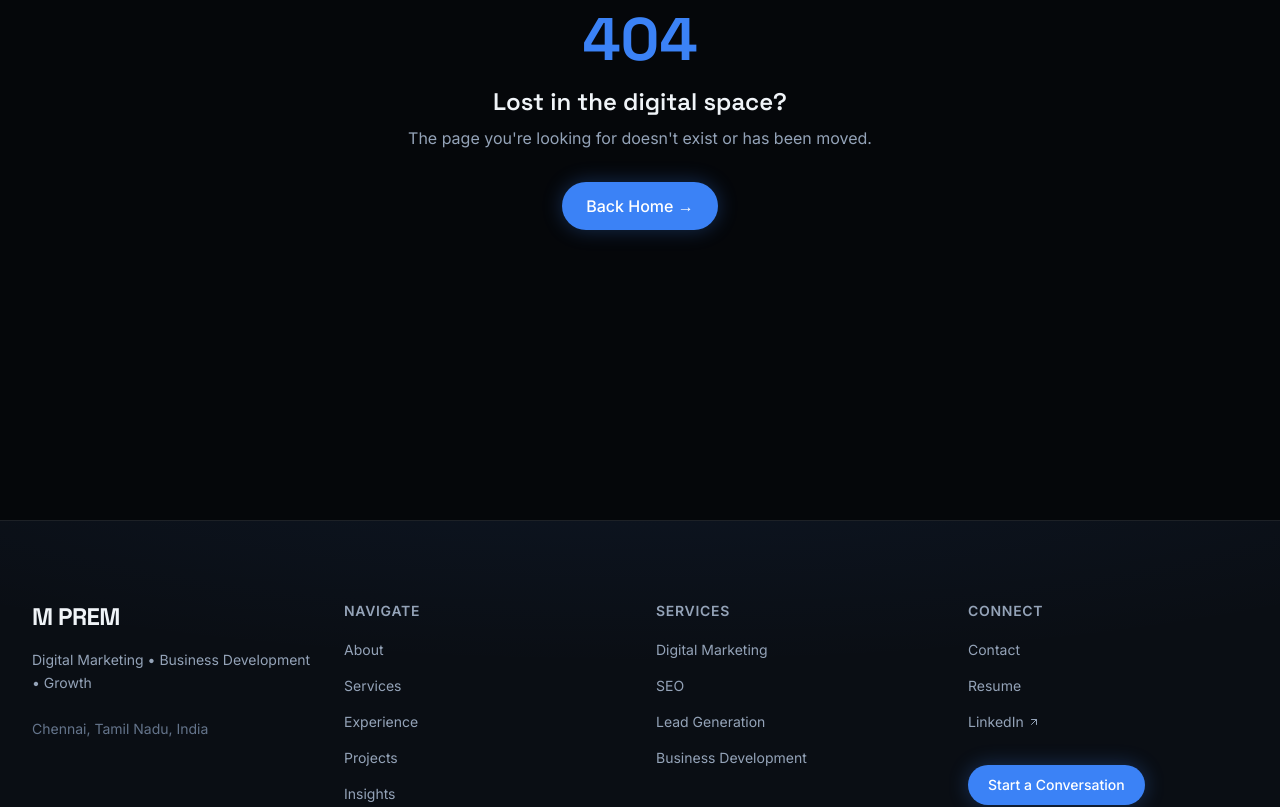
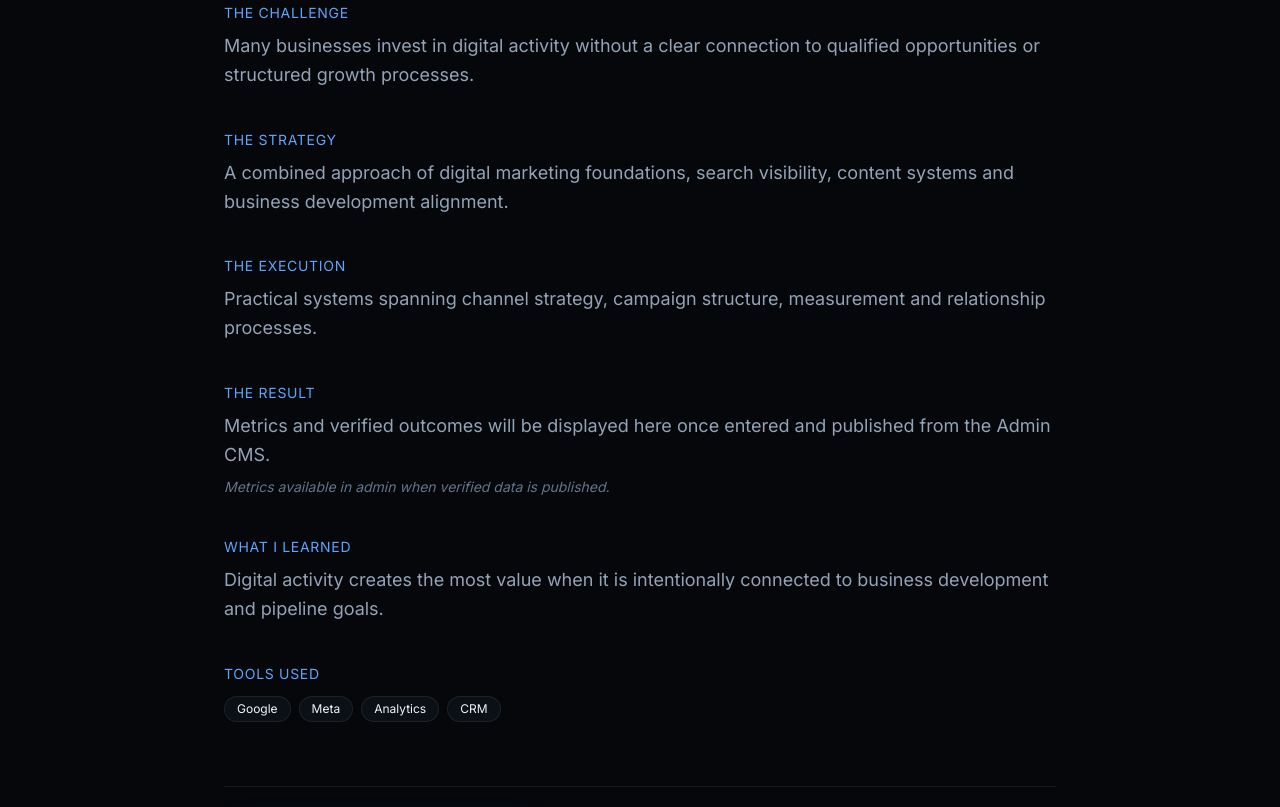
Before and after one commit to premieqs-ops/mprem-portfolio, a Next.js app: page /case-studies/digital-presence-to-opportunity in a window 1280 px wide. Before the commit this address had no page. Shown: the part 280-1087 px from the top of the page. Built offline with nearby package versions, Linux system fonts and the light colour scheme.

Commit message:
Add case studies, insights, certifications, resume pages

```diff
--- /dev/null
+++ b/src/app/case-studies/[slug]/page.tsx
@@ -0,0 +1,71 @@
+import type { Metadata } from "next";
+import { caseStudies } from "@/data/mock";
+import { notFound } from "next/navigation";
+import Link from "next/link";
+import Badge from "@/components/ui/Badge";
+
+interface Props {
+  params: Promise<{ slug: string }>;
+}
+
+export async function generateMetadata({ params }: Props): Promise<Metadata> {
+  const { slug } = await params;
+  const cs = caseStudies.find((c) => c.slug === slug);
+  if (!cs) return { title: "Case Study" };
+  return { title: cs.title, description: cs.strategy };
+}
+
+export default async function CaseStudyPage({ params }: Props) {
+  const { slug } = await params;
+  const cs = caseStudies.find((c) => c.slug === slug && c.status === "published");
+  if (!cs) notFound();
+
+  return (
+    <div className="pt-28 pb-24">
+      <div className="mx-auto max-w-4xl px-4 sm:px-6 lg:px-8">
+        <Badge className="mb-4">Case Study</Badge>
+        <h1 className="section-heading mb-8">{cs.title}</h1>
+
+        <div className="space-y-10">
+          <section>
+            <h2 className="text-sm uppercase tracking-wider text-accent-light mb-2">The Challenge</h2>
+            <p className="text-foreground-muted leading-relaxed text-lg">{cs.challenge}</p>
+          </section>
+          <section>
+            <h2 className="text-sm uppercase tracking-wider text-accent-light mb-2">The Strategy</h2>
+            <p className="text-foreground-muted leading-relaxed text-lg">{cs.strategy}</p>
+          </section>
+          <section>
+            <h2 className="text-sm uppercase tracking-wider text-accent-light mb-2">The Execution</h2>
+            <p className="text-foreground-muted leading-relaxed text-lg">{cs.execution}</p>
+          </section>
+          <section>
+            <h2 className="text-sm uppercase tracking-wider text-accent-light mb-2">The Result</h2>
+            <p className="text-foreground-muted leading-relaxed text-lg">{cs.result}</p>
+            {cs.metrics.length === 0 && (
+              <p className="mt-2 text-sm text-foreground-subtle italic">Metrics available in admin when verified data is published.</p>
+            )}
+          </section>
+          <section>
+            <h2 className="text-sm uppercase tracking-wider text-accent-light mb-2">What I Learned</h2>
+            <p className="text-foreground-muted leading-relaxed text-lg">{cs.learnings}</p>
+          </section>
+          {cs.tools.length > 0 && (
+            <section>
+              <h2 className="text-sm uppercase tracking-wider text-accent-light mb-3">Tools Used</h2>
+              <div className="flex flex-wrap gap-2">
+                {cs.tools.map((t) => (
+                  <span key={t} className="px-3 py-1 text-xs rounded-full border border-border bg-background-card">{t}</span>
+                ))}
+              </div>
+            </section>
+          )}
+        </div>
+
+        <div className="mt-16 pt-8 border-t border-border">
+          <Link href="/contact" className="btn-primary">Discuss a Similar Challenge \u2192</Link>
+        </div>
+      </div>
+    </div>
+  );
+}
--- /dev/null
+++ b/src/app/case-studies/page.tsx
@@ -0,0 +1,46 @@
+import type { Metadata } from "next";
+import { caseStudies } from "@/data/mock";
+import Badge from "@/components/ui/Badge";
+import Link from "next/link";
+
+export const metadata: Metadata = {
+  title: "Case Studies",
+  description: "Case studies showing strategy, execution and outcomes.",
+};
+
+export default function CaseStudiesPage() {
+  const published = caseStudies.filter((c) => c.status === "published");
+
+  return (
+    <div className="pt-28 pb-24">
+      <div className="mx-auto max-w-7xl px-4 sm:px-6 lg:px-8">
+        <Badge className="mb-4">Case Studies</Badge>
+        <h1 className="section-heading mb-4">How Strategy Becomes Results</h1>
+        <p className="section-subheading mb-16">Challenge \u2192 Strategy \u2192 Execution \u2192 Result. Metrics appear only when verified data is entered in Admin.</p>
+
+        <div className="space-y-8">
+          {published.map((cs) => (
+            <div key={cs.id} className="glass-card p-6 md:p-10">
+              <h2 className="text-2xl font-display font-semibold mb-4">{cs.title}</h2>
+              <div className="grid md:grid-cols-2 gap-6 text-sm">
+                <div>
+                  <p className="text-xs uppercase tracking-wider text-foreground-subtle mb-1">The Challenge</p>
+                  <p className="text-foreground-muted">{cs.challenge}</p>
+                </div>
+                <div>
+                  <p className="text-xs uppercase tracking-wider text-foreground-subtle mb-1">The Strategy</p>
+                  <p className="text-foreground-muted">{cs.strategy}</p>
+                </div>
+              </div>
+              <div className="mt-6">
+                <Link href={`/case-studies/${cs.slug}`} className="text-accent-light text-sm font-medium hover:underline">
+                  View full case study \u2192
+                </Link>
+              </div>
+            </div>
+          ))}
+        </div>
+      </div>
+    </div>
+  );
+}
--- /dev/null
+++ b/src/app/certifications/page.tsx
@@ -0,0 +1,35 @@
+import type { Metadata } from "next";
+import { certifications } from "@/data/mock";
+import Badge from "@/components/ui/Badge";
+
+export const metadata: Metadata = {
+  title: "Certifications",
+  description: "Professional certifications.",
+};
+
+export default function CertificationsPage() {
+  return (
+    <div className="pt-28 pb-24">
+      <div className="mx-auto max-w-4xl px-4 sm:px-6 lg:px-8">
+        <Badge className="mb-4">Certifications</Badge>
+        <h1 className="section-heading mb-4">Credentials</h1>
+        <p className="section-subheading mb-12">Certifications are managed from Admin. Only verified entries are shown.</p>
+
+        {certifications.length === 0 ? (
+          <div className="glass-card p-12 text-center">
+            <p className="text-foreground-muted">Certifications will appear here once added from the Admin CMS.</p>
+          </div>
+        ) : (
+          <div className="space-y-4">
+            {certifications.map((c) => (
+              <div key={c.id} className="glass-card p-6">
+                <h2 className="font-semibold">{c.name}</h2>
+                <p className="text-sm text-foreground-muted">{c.issuer} \u00b7 {c.issueDate}</p>
+              </div>
+            ))}
+          </div>
+        )}
+      </div>
+    </div>
+  );
+}
--- /dev/null
+++ b/src/app/insights/page.tsx
@@ -0,0 +1,40 @@
+import type { Metadata } from "next";
+import { articles } from "@/data/mock";
+import Badge from "@/components/ui/Badge";
+import Link from "next/link";
+
+export const metadata: Metadata = {
+  title: "Insights",
+  description: "Ideas, experiments and insights on digital marketing and growth.",
+};
+
+export default function InsightsPage() {
+  const published = articles.filter((a) => a.status === "published");
+
+  return (
+    <div className="pt-28 pb-24">
+      <div className="mx-auto max-w-7xl px-4 sm:px-6 lg:px-8">
+        <Badge className="mb-4">Content</Badge>
+        <h1 className="section-heading mb-4">Ideas, Experiments & Insights</h1>
+        <p className="section-subheading mb-16">Articles on SEO, digital marketing, AI, business development and growth.</p>
+
+        {published.length === 0 ? (
+          <div className="glass-card p-12 text-center">
+            <p className="text-foreground-muted text-lg">New insights are coming soon.</p>
+            <p className="text-sm text-foreground-subtle mt-2">Content is fully managed from the Admin CMS.</p>
+          </div>
+        ) : (
+          <div className="grid md:grid-cols-2 lg:grid-cols-3 gap-6">
+            {published.map((article) => (
+              <Link key={article.id} href={`/insights/${article.slug}`} className="glass-card p-6 hover:border-accent/40 transition-colors">
+                <span className="text-xs text-accent-light">{article.category}</span>
+                <h2 className="text-lg font-display font-semibold mt-2 mb-2">{article.title}</h2>
+                <p className="text-sm text-foreground-muted line-clamp-2">{article.excerpt}</p>
+              </Link>
+            ))}
+          </div>
+        )}
+      </div>
+    </div>
+  );
+}
--- /dev/null
+++ b/src/app/resume/page.tsx
@@ -0,0 +1,38 @@
+import type { Metadata } from "next";
+import Badge from "@/components/ui/Badge";
+import Link from "next/link";
+import { profile } from "@/data/mock";
+import { Download, Eye } from "lucide-react";
+
+export const metadata: Metadata = {
+  title: "Resume",
+  description: "Download or view the resume of M Prem.",
+};
+
+export default function ResumePage() {
+  return (
+    <div className="pt-28 pb-24">
+      <div className="mx-auto max-w-3xl px-4 sm:px-6 lg:px-8 text-center">
+        <Badge className="mb-4">Resume</Badge>
+        <h1 className="section-heading mb-4">Experience That Connects Strategy With Execution.</h1>
+        <p className="section-subheading mx-auto mb-12">Resume is replaceable from the Admin dashboard. Upload a new PDF anytime without code changes.</p>
+
+        {profile.resumeUrl ? (
+          <div className="flex flex-wrap justify-center gap-4">
+            <a href={profile.resumeUrl} download className="btn-primary"><Download className="w-4 h-4" /> Download Resume</a>
+            <a href={profile.resumeUrl} target="_blank" rel="noopener noreferrer" className="btn-secondary"><Eye className="w-4 h-4" /> View Resume</a>
+          </div>
+        ) : (
+          <div className="glass-card p-10">
+            <p className="text-foreground-muted mb-4">Resume PDF has not been uploaded yet.</p>
+            <p className="text-sm text-foreground-subtle">Go to Admin \u2192 Profile \u2192 Upload Resume to add your latest version.</p>
+          </div>
+        )}
+
+        <div className="mt-12">
+          <Link href="/contact" className="text-accent-light hover:underline">Or start a conversation \u2192</Link>
+        </div>
+      </div>
+    </div>
+  );
+}
```
